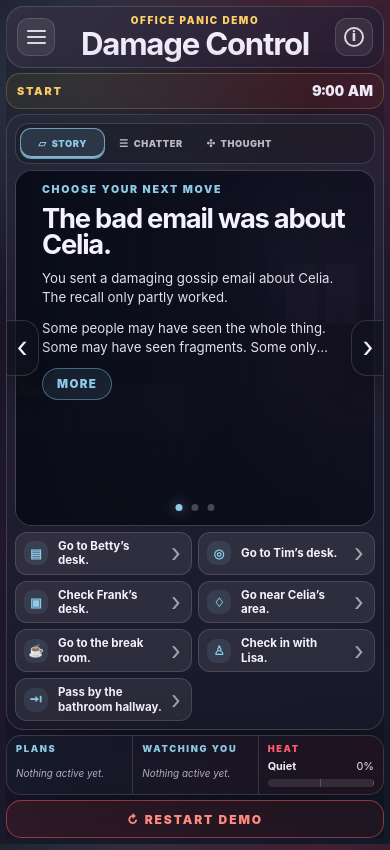
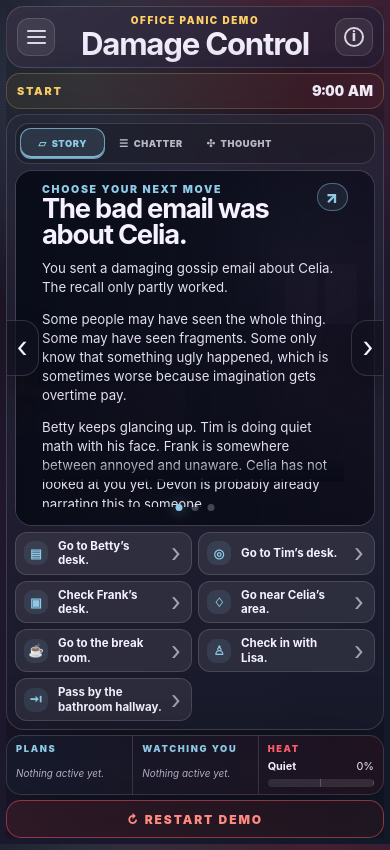
Before and after one commit to rbresnahan/office-drama, a plain HTML site: page index.html in a window 390 px wide. Drawn offline with Linux system fonts and the light colour scheme.

Commit message:
UI adjustments

```diff
--- a/assets/js/engine/renderer.js
+++ b/assets/js/engine/renderer.js
@@ -440,17 +440,17 @@ function renderPanelDots( panels ) {
 	`;
 }
 
-function renderMoreButton( panel ) {
-	if ( ! shouldShowMoreButton( panel ) ) {
-		return '';
-	}
-
+function renderExpandButton( panel ) {
 	return `
-		<div class="intel-card__actions">
-			<button class="intel-more-button" type="button" data-intel-more>
-				More
+		<button
+			class="intel-expand-button"
+			type="button"
+			data-intel-more
+			aria-label="Read full ${ escapeHtml( panel.title ) }"
+		>
+			<span class="intel-expand-button__label">Read full</span>
+			<span class="intel-expand-button__icon" aria-hidden="true">↗</span>
 		</button>
-		</div>
 	`;
 }
 
@@ -469,16 +469,23 @@ function renderIntelPanel( panels ) {
 		<div class="intel-card intel-card--${ escapeHtml( activePanel.variant ) }">
 			<div class="intel-card__content">
 				<div class="intel-card__copy">
+					<div class="intel-card__header">
+						<div>
 							<div class="section-label">${ escapeHtml( activePanel.eyebrow ) }</div>
 							<h2 class="intel-card__title">${ escapeHtml( activePanel.title ) }</h2>
 							${ activePanel.subtitle ? `<p class="intel-card__subtitle">${ escapeHtml( activePanel.subtitle ) }</p>` : '' }
+						</div>
 
+						${ renderExpandButton( activePanel ) }
+					</div>
+
+					<div class="intel-card__scroll" tabindex="0">
 						<div class="intel-card__body">
 							${ renderParagraphs( activePanel.body ) }
 						</div>
 
 						${ renderNotices( activePanel.notices ) }
-					${ renderMoreButton( activePanel ) }
+					</div>
 				</div>
 			</div>
 
--- a/style.css
+++ b/style.css
@@ -396,11 +396,20 @@ h1 {
 
 .intel-card__copy {
 	min-width: 0;
+	min-height: 0;
 	display: flex;
 	flex-direction: column;
 	gap: 10px;
 	max-width: none;
 	padding-inline: clamp(10px, 2.5vw, 28px);
+}
+
+.intel-card__header {
+	display: grid;
+	grid-template-columns: minmax(0, 1fr) auto;
+	align-items: start;
+	gap: 12px;
+	flex: 0 0 auto;
 }
 
 .section-label {
@@ -425,14 +434,36 @@ h1 {
 	font-weight: 700;
 }
 
+.intel-card__scroll {
+	position: relative;
+	flex: 1 1 auto;
+	min-height: 0;
+	overflow: auto;
+	padding-right: 6px;
+	padding-bottom: 28px;
+	overscroll-behavior: contain;
+	scrollbar-width: thin;
+}
+
+.intel-card__scroll::after {
+	content: "";
+	position: sticky;
+	left: 0;
+	right: 0;
+	bottom: -1px;
+	display: block;
+	height: 22px;
+	margin-top: -22px;
+	background: linear-gradient(to bottom, transparent, rgba(9, 11, 23, 0.92));
+	pointer-events: none;
+}
+
 .intel-card__body {
-	display: -webkit-box;
-	overflow: hidden;
+	display: block;
+	overflow: visible;
 	color: rgba(246, 241, 255, 0.92);
 	font-size: clamp(0.95rem, 2vw, 1.32rem);
 	line-height: 1.48;
-	-webkit-box-orient: vertical;
-	-webkit-line-clamp: 8;
 }
 
 .intel-card__body p {
@@ -443,10 +474,38 @@ h1 {
 	margin-bottom: 0;
 }
 
+.intel-expand-button {
+	display: inline-flex;
+	align-items: center;
+	justify-content: center;
+	gap: 6px;
+	min-height: 32px;
+	padding: 6px 10px;
+	color: var(--blue);
+	border: 1px solid rgba(142, 202, 230, 0.42);
+	border-radius: 999px;
+	background: rgba(142, 202, 230, 0.09);
+	font-size: 0.72rem;
+	font-weight: 900;
+	letter-spacing: 0.08em;
+	text-transform: uppercase;
+	cursor: pointer;
+	white-space: nowrap;
+}
+
+.intel-expand-button:hover {
+	background: rgba(142, 202, 230, 0.17);
+}
+
+.intel-expand-button__icon {
+	font-size: 0.9rem;
+	line-height: 1;
+}
+
 .intel-notices {
 	display: grid;
 	gap: 8px;
-	margin-top: auto;
+	margin-top: 1rem;
 }
 
 .intel-notices__label {
@@ -476,31 +535,6 @@ h1 {
 	border-radius: 10px;
 	background: rgba(255, 255, 255, 0.06);
 	color: var(--blue);
-}
-
-.intel-card__actions {
-	margin-top: 2px;
-}
-
-.intel-more-button {
-	display: inline-flex;
-	align-items: center;
-	justify-content: center;
-	min-height: 36px;
-	padding: 7px 16px;
-	color: var(--blue);
-	border: 1px solid rgba(142, 202, 230, 0.42);
-	border-radius: 999px;
-	background: rgba(142, 202, 230, 0.1);
-	font-size: 0.82rem;
-	font-weight: 900;
-	letter-spacing: 0.12em;
-	text-transform: uppercase;
-	cursor: pointer;
-}
-
-.intel-more-button:hover {
-	background: rgba(142, 202, 230, 0.17);
 }
 
 .intel-dots {
@@ -968,7 +1002,6 @@ h1 {
 	.intel-card__body {
 		font-size: clamp(0.9rem, 3.6vw, 1.05rem);
 		line-height: 1.42;
-		-webkit-line-clamp: 6;
 	}
 
 	.intel-notices {
@@ -1142,6 +1175,10 @@ h1 {
 		padding-inline: 12px;
 	}
 
+	.intel-card__header {
+		gap: 8px;
+	}
+
 	.section-label {
 		font-size: 0.66rem;
 		letter-spacing: 0.16em;
@@ -1152,20 +1189,32 @@ h1 {
 	}
 
 	.intel-card__body {
-		font-size: clamp(0.8rem, 3.4vw, 0.96rem);
-		-webkit-line-clamp: 5;
+		font-size: clamp(0.82rem, 3.4vw, 0.96rem);
+		line-height: 1.45;
 	}
 
 	.intel-card--chatter .intel-card__body,
 	.intel-card--thought .intel-card__body {
 		font-size: clamp(0.9rem, 4vw, 1.08rem);
-		-webkit-line-clamp: 8;
 	}
 
-	.intel-more-button {
-		min-height: 32px;
-		padding-inline: 14px;
-		font-size: 0.72rem;
+	.intel-expand-button {
+		min-height: 28px;
+		padding: 5px 8px;
+		font-size: 0.62rem;
+	}
+
+	.intel-expand-button__label {
+		display: none;
+	}
+
+	.intel-expand-button__icon {
+		font-size: 1rem;
+	}
+
+	.intel-card__scroll {
+		padding-right: 4px;
+		padding-bottom: 26px;
 	}
 
 	.intel-notice:nth-of-type(n+3) {
@@ -1289,10 +1338,6 @@ h1 {
 		padding: 12px 14px 18px;
 	}
 
-	.intel-card__body {
-		-webkit-line-clamp: 4;
-	}
-
 	.intel-notices {
 		display: none;
 	}
```
Lines whose indentation alone changed are shown as unchanged.
